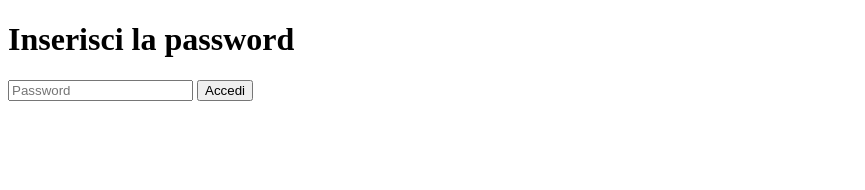
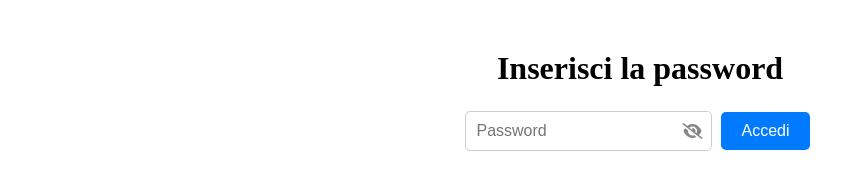
Before and after one commit to AntoSici200/Check-List, a plain HTML site: page index.html in a window 1280 px wide. Shown: the whole page, without its empty margins (0-865 px from the left). Drawn offline with Linux system fonts and the light colour scheme.

Commit message:
Update index.html

```diff
--- a/index.html
+++ b/index.html
@@ -7,6 +7,7 @@
     <meta charset="utf-8"/>
     <meta content="width=device-width, initial-scale=1.0" name="viewport"/>
     <title>Checklist Interattiva COAVIO</title>
+    <link rel="stylesheet" href="https://cdnjs.cloudflare.com/ajax/libs/font-awesome/6.0.0/css/all.min.css">
     <style>
 
         #emergenza-list {
@@ -220,6 +221,63 @@
         box-shadow: 0px 2px 4px rgba(0, 0, 0, 0.2);
         z-index: 1000;
     }
+    /* Stili CSS per la sezione di login migliorata */
+    #login {
+        text-align: center;
+        margin-top: 50px;
+    }
+
+    #login h1 {
+        margin-bottom: 20px; /* Spazio sotto il titolo */
+    }
+
+    #login input {
+        padding: 10px;
+        font-size: 16px;
+        border: 1px solid #ccc;
+        border-radius: 5px;
+        width: 200px;
+        padding-right: 35px; /* Spazio per l'icona */
+    }
+
+    #login button {
+        padding: 10px 20px;
+        font-size: 16px;
+        background-color: #007bff;
+        color: white;
+        border: none;
+        border-radius: 5px;
+        cursor: pointer;
+        margin: 5px;
+    }
+
+    #login button:hover {
+        background-color: #0056b3;
+    }
+
+    #preview {
+        margin-top: 20px;
+        padding: 10px;
+        background-color: #f9f9f9;
+        border: 1px solid #ddd;
+        border-radius: 5px;
+        display: none;
+    }
+    #login-container {
+        position: relative; /* Contenitore per posizionamento relativo */
+        display: inline-block; /* Per far sì che il contenitore si adatti al contenuto */
+    }
+
+    #togglePassword {
+        position: absolute; /* Posizionamento assoluto rispetto a #login-container */
+        right: 10px; /* Spazio dal bordo destro */
+        top: 50%; /* Centra verticalmente */
+        transform: translateY(-50%); /* Regola il centraggio verticale */
+        cursor: pointer; /* Cambia il cursore in "pointer" al passaggio del mouse */
+        color: #888; /* Colore dell'icona (grigio chiaro) */
+    }
+
+
     </style>
 
     <style>
@@ -260,7 +318,10 @@
 <body>
     <div id="login">
         <h1>Inserisci la password</h1>
-        <input type="password" id="password" placeholder="Password">
+        <div id="login-container">
+            <input type="password" id="password" placeholder="Password">
+            <i class="fas fa-eye-slash" id="togglePassword"></i>
+        </div>
         <button onclick="checkPassword()">Accedi</button>
     </div>
 
@@ -1816,15 +1877,36 @@
     </div>
 
     <script>
+        document.getElementById('password').addEventListener('keypress', function (e) {
+            if (e.key === 'Enter') {
+                checkPassword();
+            }
+        });
+
+
         function checkPassword() {
             const password = document.getElementById('password').value;
-            if (password === 'Diavolirossi25.') { // Replace 'tua_password' with your desired password
+            if (password === 'tua_password') { // Sostituisci 'tua_password' con la tua password
                 document.getElementById('login').style.display = 'none';
                 document.getElementById('content').style.display = 'block';
             } else {
                 alert('Password errata!');
             }
         }
+    </script>
+    <script>
+        const togglePassword = document.getElementById('togglePassword');
+        const passwordInput = document.getElementById('password');
+
+        togglePassword.addEventListener('click', function () {
+            // Cambia il tipo di input tra password e text
+            const type = passwordInput.getAttribute('type') === 'password' ? 'text' : 'password';
+            passwordInput.setAttribute('type', type);
+
+            // Cambia l'icona
+            this.classList.toggle('fa-eye-slash');
+            this.classList.toggle('fa-eye');
+        });
     </script>
     <script>
 function markAsCompleted(button, sectionId) {
```
